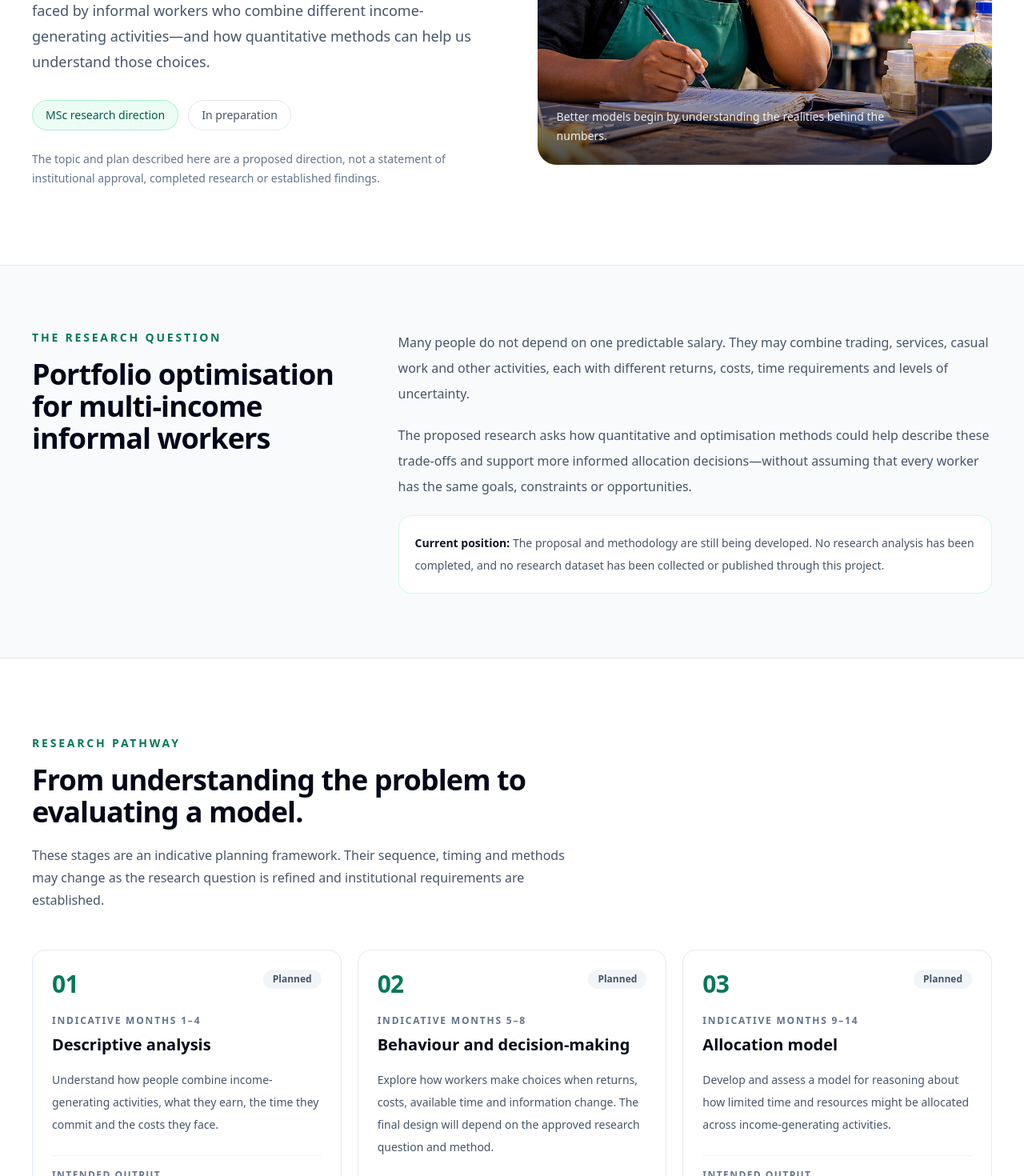
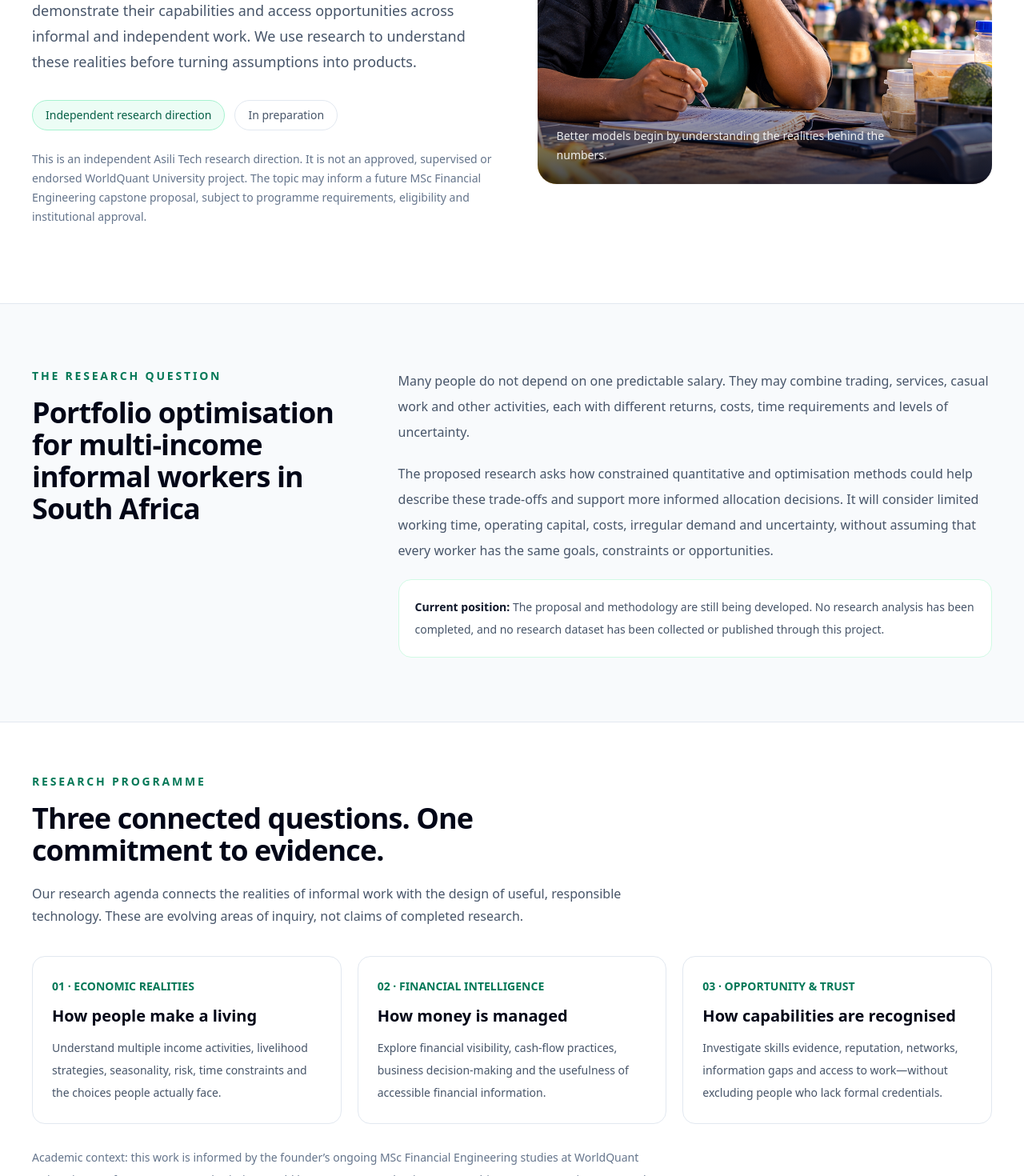
Before and after one commit to Muller007/asilitech-website, a Next.js app: page /research in a window 1280 px wide. Shown: the part 520-1990 px from the top of the page at 80% size. Built offline with nearby package versions, Linux system fonts and the light colour scheme.

Commit message:
Reposition Asili Tech research programme and clarify WQU academic context

```diff
--- a/app/research/page.tsx
+++ b/app/research/page.tsx
@@ -79,29 +79,31 @@ export default function ResearchPage() {
       <section className="mx-auto grid max-w-7xl gap-10 px-6 pb-16 pt-14 md:grid-cols-[1.02fr_0.98fr] md:items-center md:px-10 md:pb-24 md:pt-20">
         <div>
           <p className="mb-5 text-sm font-semibold uppercase tracking-[0.22em] text-emerald-700">
-            Research direction · WorldQuant University
+            ASILI TECH RESEARCH · ECONOMIC PARTICIPATION
           </p>
           <h1 className="max-w-2xl text-4xl font-semibold leading-tight tracking-tight text-slate-950 md:text-6xl">
             Understanding how people make a living across multiple income streams.
           </h1>
           <p className="mt-7 max-w-xl text-lg leading-8 text-slate-600">
-            This research direction explores the financial and practical
-            decisions faced by informal workers who combine different
-            income-generating activities—and how quantitative methods can help
-            us understand those choices.
+            Asili Tech investigates how people earn, manage money, demonstrate their
+            capabilities and access opportunities across informal and independent
+            work. We use research to understand these realities before turning
+            assumptions into products.
           </p>
           <div className="mt-8 flex flex-wrap gap-3">
             <span className="rounded-full border border-emerald-200 bg-emerald-50 px-4 py-2 text-sm font-medium text-emerald-800">
-              MSc research direction
+              Independent research direction
             </span>
             <span className="rounded-full border border-slate-200 px-4 py-2 text-sm font-medium text-slate-600">
               In preparation
             </span>
           </div>
           <p className="mt-6 max-w-xl text-sm leading-6 text-slate-500">
-            The topic and plan described here are a proposed direction, not a
-            statement of institutional approval, completed research or
-            established findings.
+            This is an independent Asili Tech research direction. It is not an
+            approved, supervised or endorsed WorldQuant University project.
+            The topic may inform a future MSc Financial Engineering capstone
+            proposal, subject to programme requirements, eligibility and
+            institutional approval.
           </p>
         </div>
 
@@ -131,7 +133,7 @@ export default function ResearchPage() {
                 The research question
               </p>
               <h2 className="mt-4 text-3xl font-semibold tracking-tight text-slate-950 md:text-4xl">
-                Portfolio optimisation for multi-income informal workers
+                Portfolio optimisation for multi-income informal workers in South Africa
               </h2>
             </div>
             <div className="space-y-5 text-base leading-8 text-slate-600">
@@ -142,10 +144,12 @@ export default function ResearchPage() {
                 levels of uncertainty.
               </p>
               <p>
-                The proposed research asks how quantitative and optimisation
+                The proposed research asks how constrained quantitative and optimisation
                 methods could help describe these trade-offs and support more
-                informed allocation decisions—without assuming that every
-                worker has the same goals, constraints or opportunities.
+                informed allocation decisions. It will consider limited working
+                time, operating capital, costs, irregular demand and uncertainty,
+                without assuming that every worker has the same goals, constraints
+                or opportunities.
               </p>
               <p className="rounded-2xl border border-emerald-100 bg-white p-5 text-sm leading-7 text-slate-600">
                 <strong className="text-slate-900">Current position:</strong>{" "}
@@ -158,6 +162,34 @@ export default function ResearchPage() {
         </div>
       </section>
 
+      <section className="border-b border-slate-200 bg-white">
+        <div className="mx-auto max-w-7xl px-6 py-16 md:px-10">
+          <div className="max-w-3xl">
+            <p className="text-sm font-semibold uppercase tracking-[0.2em] text-emerald-700">Research programme</p>
+            <h2 className="mt-4 text-3xl font-semibold tracking-tight text-slate-950 md:text-4xl">Three connected questions. One commitment to evidence.</h2>
+            <p className="mt-5 text-base leading-7 text-slate-600">Our research agenda connects the realities of informal work with the design of useful, responsible technology. These are evolving areas of inquiry, not claims of completed research.</p>
+          </div>
+          <div className="mt-9 grid gap-5 md:grid-cols-3">
+            <article className="rounded-2xl border border-slate-200 p-6">
+              <span className="text-sm font-semibold text-emerald-700">01 · ECONOMIC REALITIES</span>
+              <h3 className="mt-3 text-xl font-semibold text-slate-950">How people make a living</h3>
+              <p className="mt-3 text-sm leading-7 text-slate-600">Understand multiple income activities, livelihood strategies, seasonality, risk, time constraints and the choices people actually face.</p>
+            </article>
+            <article className="rounded-2xl border border-slate-200 p-6">
+              <span className="text-sm font-semibold text-emerald-700">02 · FINANCIAL INTELLIGENCE</span>
+              <h3 className="mt-3 text-xl font-semibold text-slate-950">How money is managed</h3>
+              <p className="mt-3 text-sm leading-7 text-slate-600">Explore financial visibility, cash-flow practices, business decision-making and the usefulness of accessible financial information.</p>
+            </article>
+            <article className="rounded-2xl border border-slate-200 p-6">
+              <span className="text-sm font-semibold text-emerald-700">03 · OPPORTUNITY & TRUST</span>
+              <h3 className="mt-3 text-xl font-semibold text-slate-950">How capabilities are recognised</h3>
+              <p className="mt-3 text-sm leading-7 text-slate-600">Investigate skills evidence, reputation, networks, information gaps and access to work—without excluding people who lack formal credentials.</p>
+            </article>
+          </div>
+          <p className="mt-7 max-w-3xl text-sm leading-7 text-slate-500">Academic context: this work is informed by the founder’s ongoing MSc Financial Engineering studies at WorldQuant University. Any future capstone submission would be a separate academic process subject to WQU requirements and approval.</p>
+        </div>
+      </section>
+
       <section className="mx-auto max-w-7xl px-6 py-16 md:px-10 md:py-24">
         <div className="max-w-2xl">
           <p className="text-sm font-semibold uppercase tracking-[0.2em] text-emerald-700">
@@ -167,9 +199,11 @@ export default function ResearchPage() {
             From understanding the problem to evaluating a model.
           </h2>
           <p className="mt-5 text-base leading-7 text-slate-600">
-            These stages are an indicative planning framework. Their sequence,
-            timing and methods may change as the research question is refined
-            and institutional requirements are established.
+            These stages are an indicative long-term Asili Tech research framework,
+            not an official university or capstone schedule. Their sequence,
+            timing and methods may change as the research question is refined,
+            feasibility is assessed and any relevant institutional requirements
+            are established.
           </p>
         </div>
 
@@ -293,9 +327,8 @@ export default function ResearchPage() {
             <div>
               <p className="font-semibold text-slate-900">Publications</p>
               <p className="mt-2 text-sm leading-6 text-slate-600">
-                One public literature note is now available. Further notes and
-                original research outputs will be listed here as they are
-                completed and suitable for public release.
+                Public literature notes are available below. No original empirical
+                findings or research dataset are currently being claimed.
               </p>
             </div>
           </div>
```
